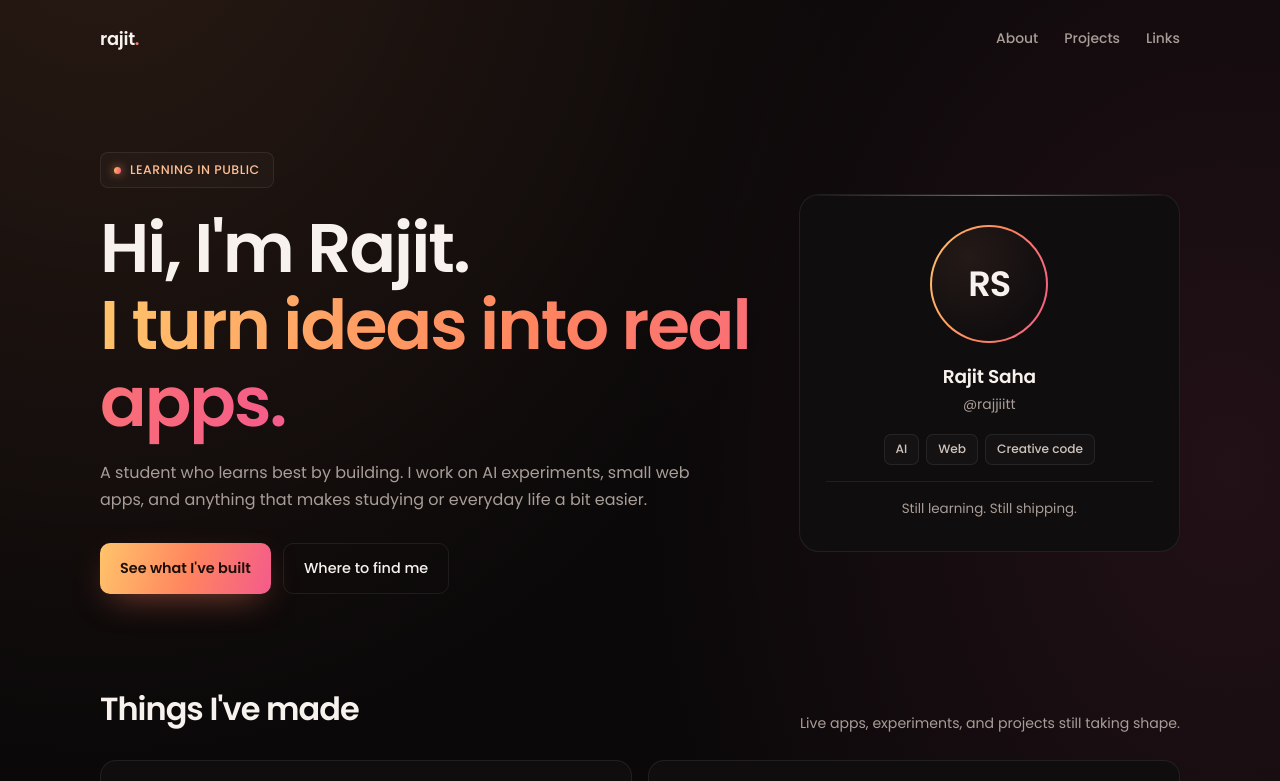
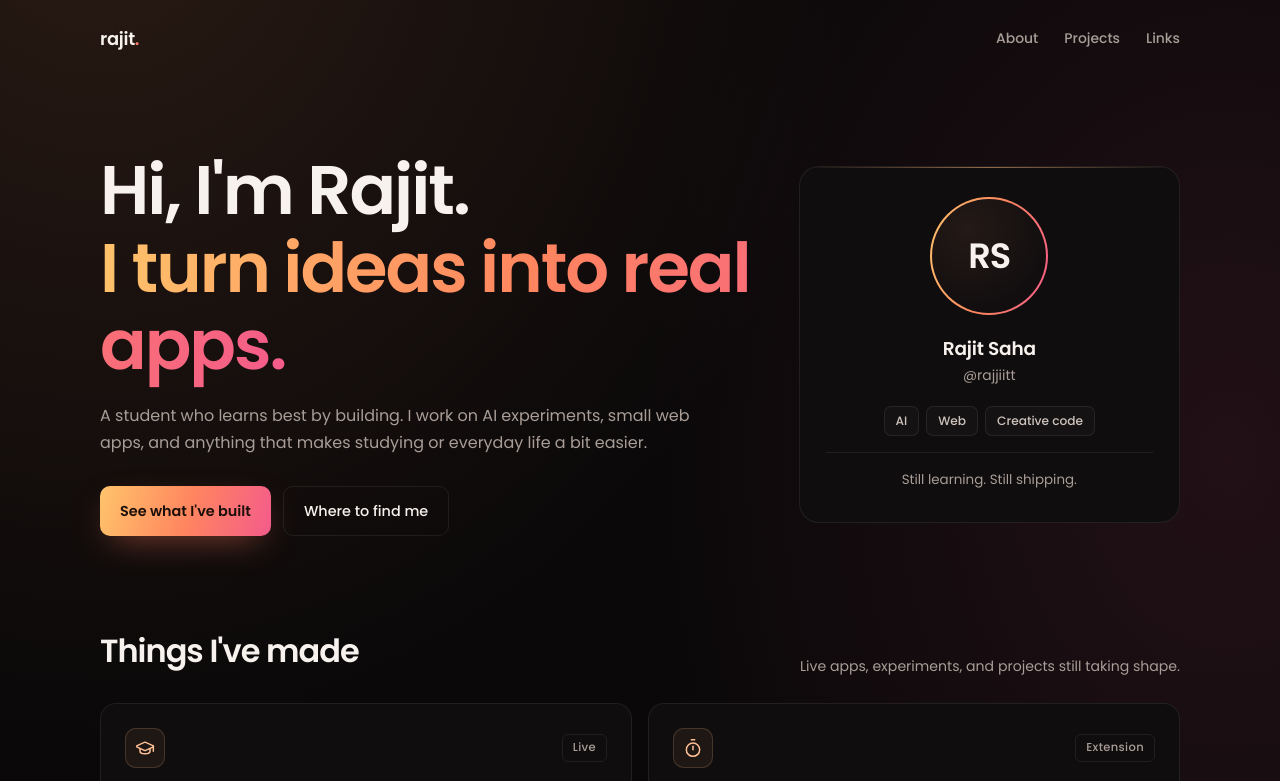
Before and after one commit to rajjiitt/rajjiitt.github.io, a plain HTML site: page index.html in a window 1280 px wide. Shown: the top 781 px of the page. Drawn offline with Linux system fonts and the light colour scheme.

Commit message:
Add profile hover animation, Discord link, simplify hero

```diff
--- a/index.html
+++ b/index.html
@@ -9,7 +9,7 @@
 <link rel="preconnect" href="https://fonts.googleapis.com">
 <link rel="preconnect" href="https://fonts.gstatic.com" crossorigin>
 <link href="https://fonts.googleapis.com/css2?family=Poppins:wght@400;500;600;700&display=swap" rel="stylesheet">
-<link rel="stylesheet" href="style.css?v=3">
+<link rel="stylesheet" href="style.css?v=4">
 </head>
 <body>
 <header>
@@ -28,7 +28,6 @@
 <main class="wrap">
   <section class="hero" id="home">
     <div>
-      <span class="eyebrow"><span class="dot" aria-hidden="true"></span>Learning in public</span>
       <h1>Hi, I'm Rajit.<br><span class="gradient">I turn ideas into real apps.</span></h1>
       <p class="intro">A student who learns best by building. I work on AI experiments, small web apps, and anything that makes studying or everyday life a bit easier.</p>
       <div class="actions">
@@ -150,11 +149,11 @@
         <span><strong>Email</strong><small>rajitsaha152@gmail.com</small></span>
       </a>
 
-      <a class="social" href="./Silo-3.4.0.zip" download="Silo-3.4.0.zip">
+      <a class="social" href="https://discord.com/users/1209052907815575562" target="_blank" rel="noopener">
         <span class="social-icon" aria-hidden="true">
-          <svg viewBox="0 0 24 24"><path d="M21 15v4a2 2 0 0 1-2 2H5a2 2 0 0 1-2-2v-4"/><path d="m7 10 5 5 5-5"/><path d="M12 15V3"/></svg>
+          <svg class="icon-fill" viewBox="0 0 24 24"><path d="M20.317 4.37a19.79 19.79 0 0 0-4.885-1.515.074.074 0 0 0-.079.037c-.21.375-.444.864-.608 1.25a18.27 18.27 0 0 0-5.487 0 12.64 12.64 0 0 0-.617-1.25.077.077 0 0 0-.079-.037A19.736 19.736 0 0 0 3.677 4.37a.07.07 0 0 0-.032.027C.533 9.046-.32 13.58.099 18.057a.082.082 0 0 0 .031.057 19.9 19.9 0 0 0 5.993 3.03.078.078 0 0 0 .084-.028c.462-.63.874-1.295 1.226-1.994a.076.076 0 0 0-.041-.106 13.107 13.107 0 0 1-1.872-.892.077.077 0 0 1-.008-.128c.126-.094.252-.192.372-.291a.074.074 0 0 1 .077-.01c3.928 1.793 8.18 1.793 12.062 0a.074.074 0 0 1 .078.01c.12.099.246.198.373.292a.077.077 0 0 1-.006.127 12.299 12.299 0 0 1-1.873.892.077.077 0 0 0-.041.107c.36.698.772 1.362 1.225 1.993a.076.076 0 0 0 .084.028 19.839 19.839 0 0 0 6.002-3.03.077.077 0 0 0 .032-.054c.5-5.177-.838-9.674-3.549-13.66a.061.061 0 0 0-.031-.03zM8.02 15.33c-1.183 0-2.157-1.085-2.157-2.419 0-1.333.956-2.419 2.157-2.419 1.21 0 2.176 1.096 2.157 2.42 0 1.333-.956 2.418-2.157 2.418zm7.975 0c-1.183 0-2.157-1.085-2.157-2.419 0-1.333.955-2.419 2.157-2.419 1.21 0 2.176 1.096 2.157 2.42 0 1.333-.946 2.418-2.157 2.418z"/></svg>
         </span>
-        <span><strong>Silo</strong><small>Download the extension</small></span>
+        <span><strong>Discord</strong><small>Message me</small></span>
       </a>
     </div>
   </section>
--- a/style.css
+++ b/style.css
@@ -54,35 +54,12 @@ nav { display: flex; align-items: center; justify-content: space-between; gap: 2
   gap: 48px;
 }
 
-.eyebrow {
-  display: inline-flex;
-  align-items: center;
-  gap: 9px;
-  padding: 6px 13px;
-  border: 1px solid var(--line);
-  border-radius: 8px;
-  background: rgba(255, 255, 255, .025);
-  color: var(--accent-soft);
-  font-size: .78rem;
-  font-weight: 500;
-  letter-spacing: .04em;
-  text-transform: uppercase;
-}
-
-.dot {
-  width: 7px;
-  height: 7px;
-  border-radius: 50%;
-  background: var(--gradient);
-  box-shadow: 0 0 10px rgba(255, 160, 110, .8);
-}
-
 h1 {
   font-size: clamp(2.4rem, 6.4vw, 4.3rem);
   font-weight: 600;
   line-height: 1.12;
   letter-spacing: -2px;
-  margin: 22px 0 18px;
+  margin: 0 0 18px;
 }
 
 .gradient {
@@ -128,6 +105,7 @@ h1 {
   border-radius: 20px;
   background: var(--surface);
   text-align: center;
+  transition: transform .35s ease, border-color .35s ease, box-shadow .35s ease;
 }
 .profile-card::before {
   content: "";
@@ -136,6 +114,28 @@ h1 {
   height: 1px;
   background: linear-gradient(90deg, transparent, rgba(255, 180, 120, .55), transparent);
 }
+.profile-card::after {
+  content: "";
+  position: absolute;
+  inset: -45%;
+  background: conic-gradient(from 0deg, transparent 0deg, rgba(255, 180, 120, .16) 70deg, transparent 150deg, rgba(244, 91, 139, .14) 240deg, transparent 320deg);
+  opacity: 0;
+  transition: opacity .45s ease;
+  animation: card-glow 7s linear infinite;
+  pointer-events: none;
+}
+.profile-card > * { position: relative; z-index: 1; }
+.profile-card:hover {
+  transform: translateY(-6px);
+  border-color: rgba(255, 190, 140, .35);
+  box-shadow: 0 28px 60px -30px rgba(255, 130, 95, .55);
+}
+.profile-card:hover::after { opacity: 1; }
+
+@keyframes card-glow {
+  to { transform: rotate(360deg); }
+}
+
 .profile-card h2 { font-size: 1.16rem; font-weight: 600; letter-spacing: -.2px; }
 
 .avatar-ring {
@@ -145,6 +145,11 @@ h1 {
   padding: 2px;
   border-radius: 50%;
   background: var(--gradient);
+  transition: transform .35s ease, box-shadow .35s ease;
+}
+.profile-card:hover .avatar-ring {
+  transform: scale(1.05);
+  box-shadow: 0 0 26px -4px rgba(255, 150, 100, .55);
 }
 .avatar {
   width: 100%;
@@ -157,7 +162,9 @@ h1 {
   font-weight: 600;
   letter-spacing: -1px;
   color: var(--text);
+  overflow: hidden;
 }
+.avatar img { width: 100%; height: 100%; object-fit: cover; display: block; }
 
 .handle { color: var(--muted); font-size: .87rem; }
 
@@ -345,5 +352,5 @@ a:focus-visible, button:focus-visible { outline: 2px solid var(--accent-soft); o
 }
 
 @media (prefers-reduced-motion: reduce) {
-  * { transition: none !important; scroll-behavior: auto !important; }
+  * { transition: none !important; scroll-behavior: auto !important; animation: none !important; }
 }
```
